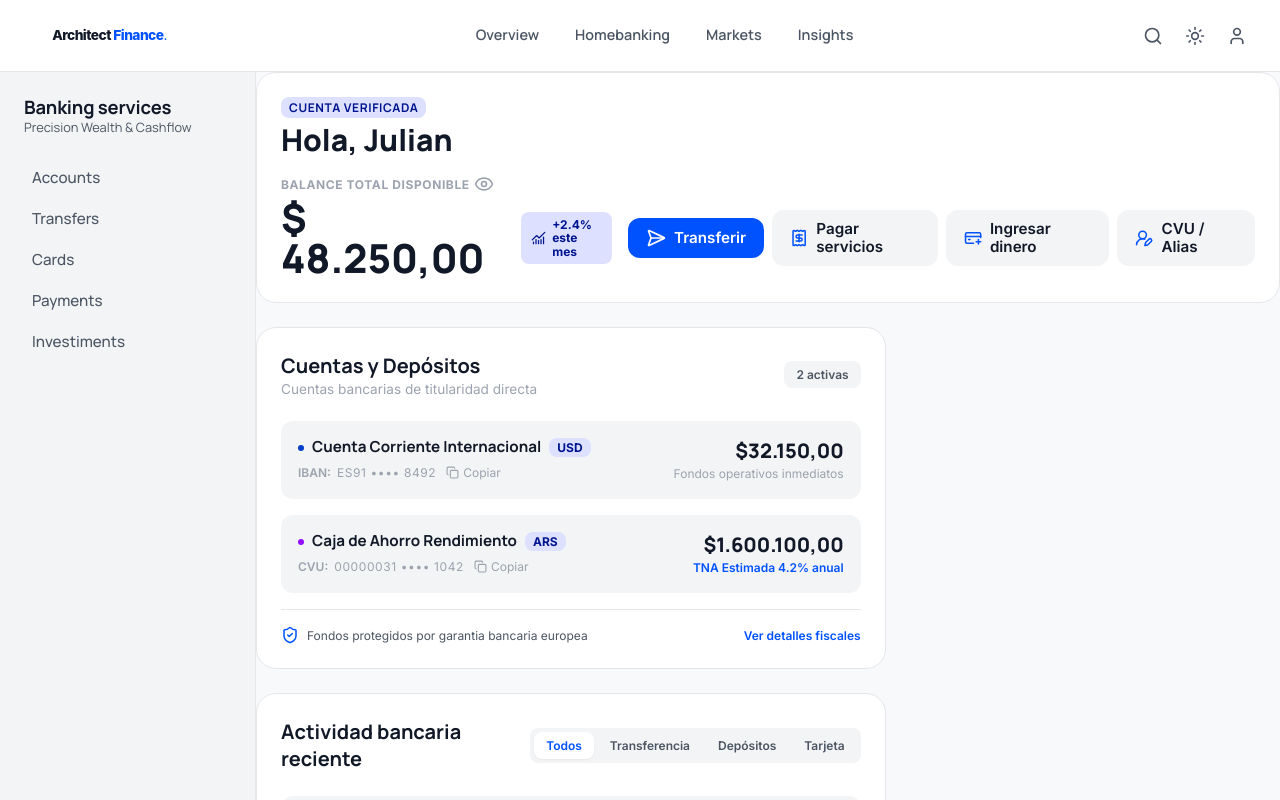
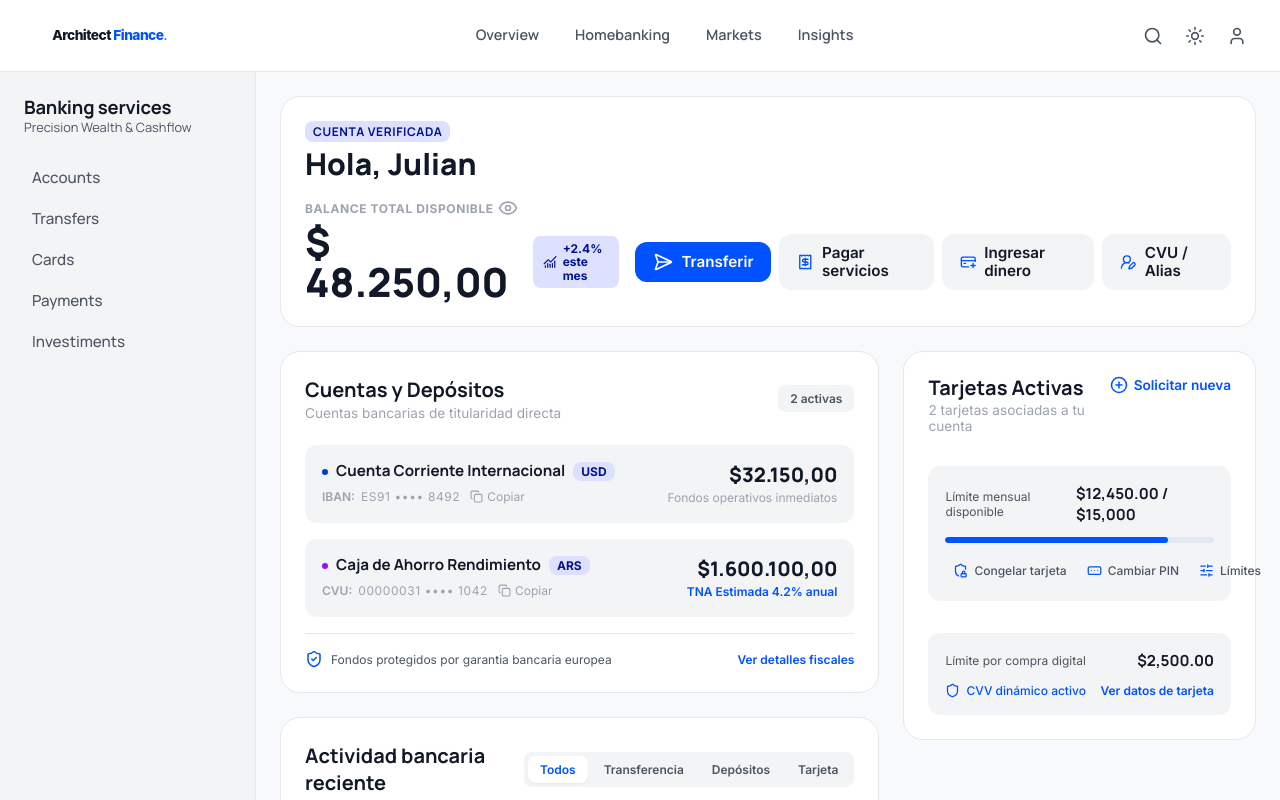
Before and after one commit to nahulamorte/Architect-Finance, a React (Vite) app: page / in a window 1280 px wide. Shown: the top 800 px of the page. Built offline with nearby package versions, Linux system fonts and the light colour scheme.

Commit message:
feat: create the card sections component

```diff
--- a/src/App.tsx
+++ b/src/App.tsx
@@ -3,6 +3,7 @@ import TopHeader from './layout/TopHeader/TopHeader.tsx';
 import BalanceCard from './components/BalanceCard/BalanceCard.tsx'
 import AccountSection from "./components/AccountSection/AccountSection.tsx";
 import ActivitySection from "./components/ActivitySection/ActivitySection.tsx";
+import CardSection from "./components/CardsSection/CardSection.tsx";
 
 
 export default function App() {
@@ -18,7 +19,7 @@ export default function App() {
                         <ActivitySection/>
                     </div>
                     <div className="dashboard-right-col">
-
+                        <CardSection/>
                     </div>
                 </div>
             </main>
--- /dev/null
+++ b/src/components/CardsSection/CardSection.css
@@ -0,0 +1,244 @@
+/* ==========================================================================
+   Contenedor Principal de la Sección de Tarjetas
+   ========================================================================== */
+.card-section {
+    box-sizing: border-box;
+    display: flex;
+    flex-direction: column;
+    gap: var(--spacing-md);
+    background-color: var(--bg-card);
+    border-radius: var(--radius-lg);
+    border: 1px solid var(--border-color);
+    padding: var(--spacing-lg);
+    width: 100%;
+    font-family: var(--font-family-base);
+}
+
+/* ==========================================================================
+   Header de la Sección
+   ========================================================================== */
+.header-card-section {
+    display: flex;
+    flex-direction: row;
+    justify-content: space-between;
+    align-items: flex-start;
+    gap: var(--spacing-md);
+    width: 100%;
+}
+
+.title-card-section {
+    color: var(--text-primary);
+    font-size: var(--font-size-h2);
+    font-weight: var(--font-weight-bold);
+    margin: 0;
+    line-height: 1.2;
+}
+
+.subtitle-card-section {
+    color: var(--text-muted);
+    font-family: var(--font-family-ui);
+    font-size: var(--font-size-sm);
+    font-weight: var(--font-weight-regular);
+    margin: 2px 0 0 0;
+}
+
+.btn-query-new-card {
+    display: inline-flex;
+    align-items: center;
+    gap: 6px;
+    background: none;
+    border: none;
+    padding: 0;
+    outline: none;
+    color: var(--brand-primary);
+    font-family: var(--font-family-ui);
+    font-size: var(--font-size-sm);
+    font-weight: var(--font-weight-semibold);
+    cursor: pointer;
+    transition: color 0.15s ease;
+    white-space: nowrap;
+}
+
+.btn-query-new-card:hover {
+    color: var(--brand-primary-hover);
+}
+
+/* ==========================================================================
+   Contenedor para la Tarjeta Plástica
+   ========================================================================== */
+.card-container {
+    width: 100%;
+    display: flex;
+    justify-content: center;
+}
+
+/* ==========================================================================
+   Caja de Límite Mensual (Tarjeta Física)
+   ========================================================================== */
+.monthly-limit-container {
+    background-color: var(--bg-sidebar);
+    border-radius: var(--radius-md);
+    padding: var(--spacing-md);
+    display: flex;
+    flex-direction: column;
+    gap: 10px;
+    box-sizing: border-box;
+    border: 1px solid transparent;
+    transition: border-color 0.15s ease;
+}
+
+.monthly-limit-header {
+    display: flex;
+    flex-direction: row;
+    justify-content: space-between;
+    align-items: center;
+    width: 100%;
+}
+
+.limit-text {
+    font-family: var(--font-family-ui);
+    font-size: var(--font-size-xs);
+    color: var(--text-secondary);
+    margin: 0;
+}
+
+.limit-balance {
+    font-family: var(--font-family-base);
+    font-size: var(--font-size-body);
+    font-weight: var(--font-weight-bold);
+    color: var(--text-primary);
+    margin: 0;
+}
+
+/* Barra de progreso de límite */
+.monthly-limit-bar {
+    width: 100%;
+    height: 6px;
+    background-color: #E2E8F0;
+    border-radius: 999px;
+    overflow: hidden;
+    margin: 2px 0;
+}
+
+.monthly-limit-fill {
+    height: 100%;
+    width: 83%;
+    background-color: var(--brand-primary);
+    border-radius: 999px;
+}
+
+/* Botonera de acciones (Congelar, PIN, Límites) */
+.btn-limit-actions {
+    display: flex;
+    flex-direction: row;
+    justify-content: space-between;
+    align-items: center;
+    width: 100%;
+    padding-top: 2px;
+    gap: 4px;
+}
+
+.btn-limit-action {
+    display: inline-flex;
+    align-items: center;
+    gap: 6px;
+    background: none;
+    border: none;
+    outline: none;
+    padding: 6px 8px;
+    color: var(--text-secondary);
+    font-family: var(--font-family-ui);
+    font-size: var(--font-size-xs);
+    font-weight: var(--font-weight-medium);
+    cursor: pointer;
+    border-radius: var(--radius-sm);
+    transition: background-color 0.15s ease, color 0.15s ease;
+    white-space: nowrap;
+}
+
+.btn-limit-action svg {
+    color: var(--brand-primary);
+    flex-shrink: 0;
+}
+
+.btn-limit-action:hover {
+    color: var(--brand-primary);
+    background-color: var(--bg-item-hover);
+}
+
+/* ==========================================================================
+   Caja de Límite Virtual (Tarjeta Online)
+   ========================================================================== */
+.virtual-limit-container {
+    background-color: var(--bg-sidebar);
+    border-radius: var(--radius-md);
+    padding: var(--spacing-md);
+    display: flex;
+    flex-direction: column;
+    gap: 12px;
+    box-sizing: border-box;
+    border: 1px solid transparent;
+    transition: border-color 0.15s ease;
+}
+
+.virtual-limit-header {
+    display: flex;
+    flex-direction: row;
+    justify-content: space-between;
+    align-items: center;
+    width: 100%;
+}
+
+.virtual-limit-text {
+    font-family: var(--font-family-ui);
+    font-size: var(--font-size-xs);
+    color: var(--text-secondary);
+    margin: 0;
+}
+
+.virtual-limit-info {
+    display: flex;
+    flex-direction: row;
+    justify-content: space-between;
+    align-items: center;
+    width: 100%;
+}
+
+.security-info {
+    display: inline-flex;
+    align-items: center;
+    gap: 6px;
+    color: var(--brand-primary);
+    font-family: var(--font-family-ui);
+    font-size: var(--font-size-xs);
+    font-weight: var(--font-weight-medium);
+}
+
+.security-info svg {
+    color: var(--brand-primary);
+    flex-shrink: 0;
+}
+
+.security-text {
+    color: var(--brand-primary);
+}
+
+.card-data-anchor {
+    font-family: var(--font-family-ui);
+    font-size: var(--font-size-xs);
+    font-weight: var(--font-weight-semibold);
+    color: var(--brand-primary);
+    text-decoration: none;
+    cursor: pointer;
+    background: none;
+    border: none;
+    padding: 0;
+    outline: none;
+    transition: color 0.15s ease;
+    white-space: nowrap;
+}
+
+.card-data-anchor:hover {
+    color: var(--brand-primary-hover);
+    text-decoration: underline;
+}
--- /dev/null
+++ b/src/components/CardsSection/CardSection.tsx
@@ -0,0 +1,69 @@
+import './CardSection.css';
+import { CirclePlus, ShieldLock, RectangleEllipsis, SlidersHorizontal, Shield } from 'lucide-react';
+
+export default function CardSection() {
+    return (
+        <section className="card-section">
+            <div className="header-card-section">
+                <div>
+                    <h2 className="title-card-section">Tarjetas Activas</h2>
+                    <p className="subtitle-card-section">2 tarjetas asociadas a tu cuenta</p>
+                </div>
+                <button type="button" className="btn-query-new-card">
+                    <CirclePlus size={18} />
+                    <span>Solicitar nueva</span>
+                </button>
+            </div>
+
+            {/* Tarjeta 1: Física / Metal Infinite */}
+            <div className="card-container">
+                {/* Aquí se montará el componente Card físico */}
+            </div>
+
+            <div className="monthly-limit-container">
+                <div className="monthly-limit-header">
+                    <p className="limit-text">Límite mensual disponible</p>
+                    <p className="limit-balance">$12,450.00 / $15,000</p>
+                </div>
+                <div className="monthly-limit-bar">
+                    <div className="monthly-limit-fill"></div>
+                </div>
+                <div className="btn-limit-actions">
+                    <button type="button" className="btn-limit-action">
+                        <ShieldLock size={15} />
+                        <span>Congelar tarjeta</span>
+                    </button>
+                    <button type="button" className="btn-limit-action">
+                        <RectangleEllipsis size={15} />
+                        <span>Cambiar PIN</span>
+                    </button>
+                    <button type="button" className="btn-limit-action">
+                        <SlidersHorizontal size={15} />
+                        <span>Límites</span>
+                    </button>
+                </div>
+            </div>
+
+            {/* Tarjeta 2: Virtual Online */}
+            <div className="card-container">
+                {/* Aquí se montará el componente Card virtual */}
+            </div>
+
+            <div className="virtual-limit-container">
+                <div className="virtual-limit-header">
+                    <p className="virtual-limit-text">Límite por compra digital</p>
+                    <p className="limit-balance">$2,500.00</p>
+                </div>
+                <div className="virtual-limit-info">
+                    <div className="security-info">
+                        <Shield size={15} className="shield-icon" />
+                        <span className="security-text">CVV dinámico activo</span>
+                    </div>
+                    <button type="button" className="card-data-anchor">
+                        Ver datos de tarjeta
+                    </button>
+                </div>
+            </div>
+        </section>
+    );
+}
--- a/src/index.css
+++ b/src/index.css
@@ -96,6 +96,7 @@ body {
   margin-top: var(--header-height);
   margin-left: var(--sidebar-width);
   min-height: calc(100vh - var(--header-height));
+  padding: var(--spacing-lg);
   display: flex;
   flex-direction: column;
   gap: var(--spacing-lg);
@@ -103,17 +104,16 @@ body {
 
 .dashboard-grid {
   display: grid;
-  grid-template-columns: 1.7fr 1fr;
+  grid-template-columns: minmax(0, 1.7fr) minmax(0, 1fr);
   gap: var(--spacing-lg);
-  align-items: center;
+  align-items: start;
+  width: 100%;
 }
 
 .dashboard-left-col,
-.dashboard-left-col {
+.dashboard-right-col {
   display: flex;
   flex-direction: column;
   gap: var(--spacing-lg);
   width: 100%;
 }
-
-.dashboard-right-col {}
```
